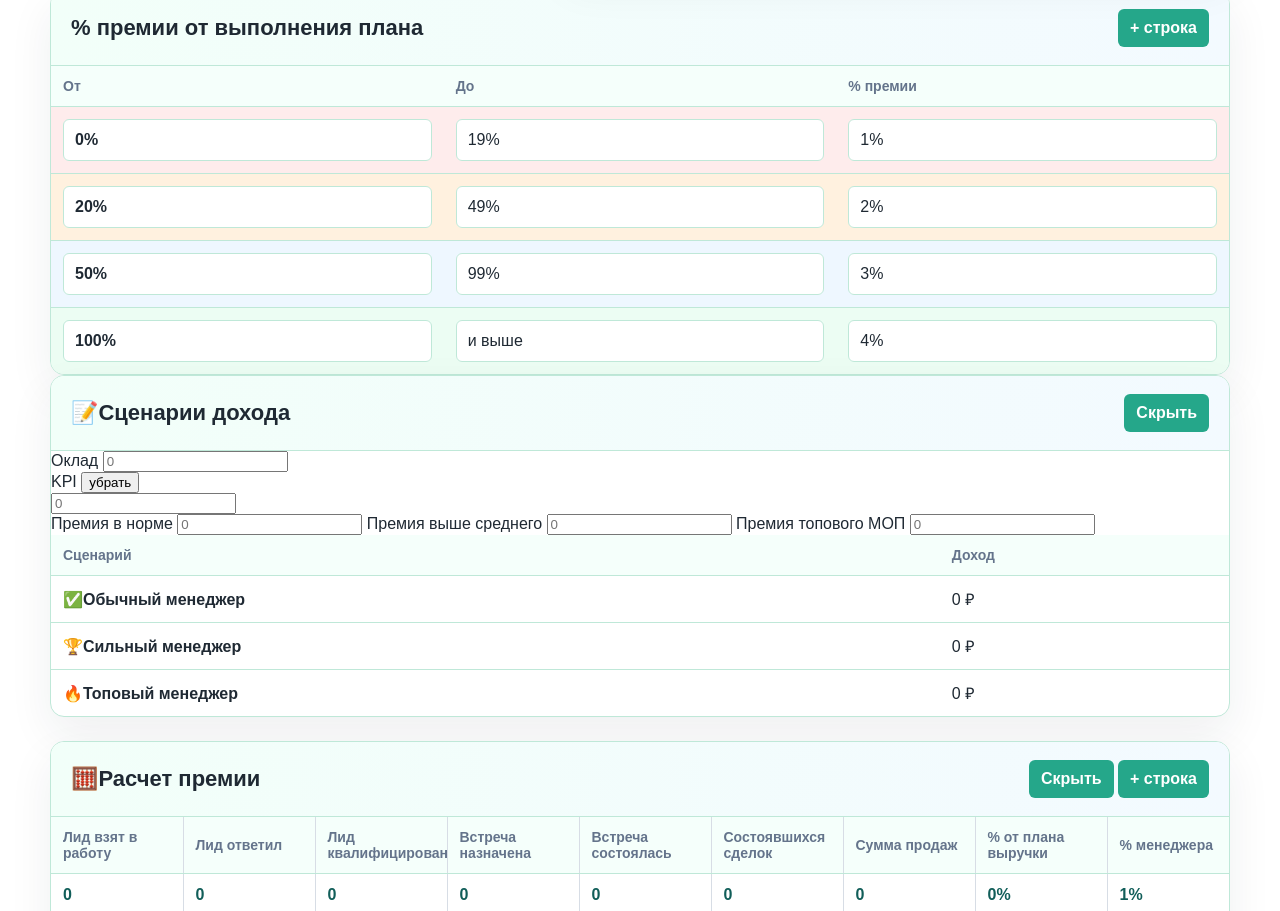
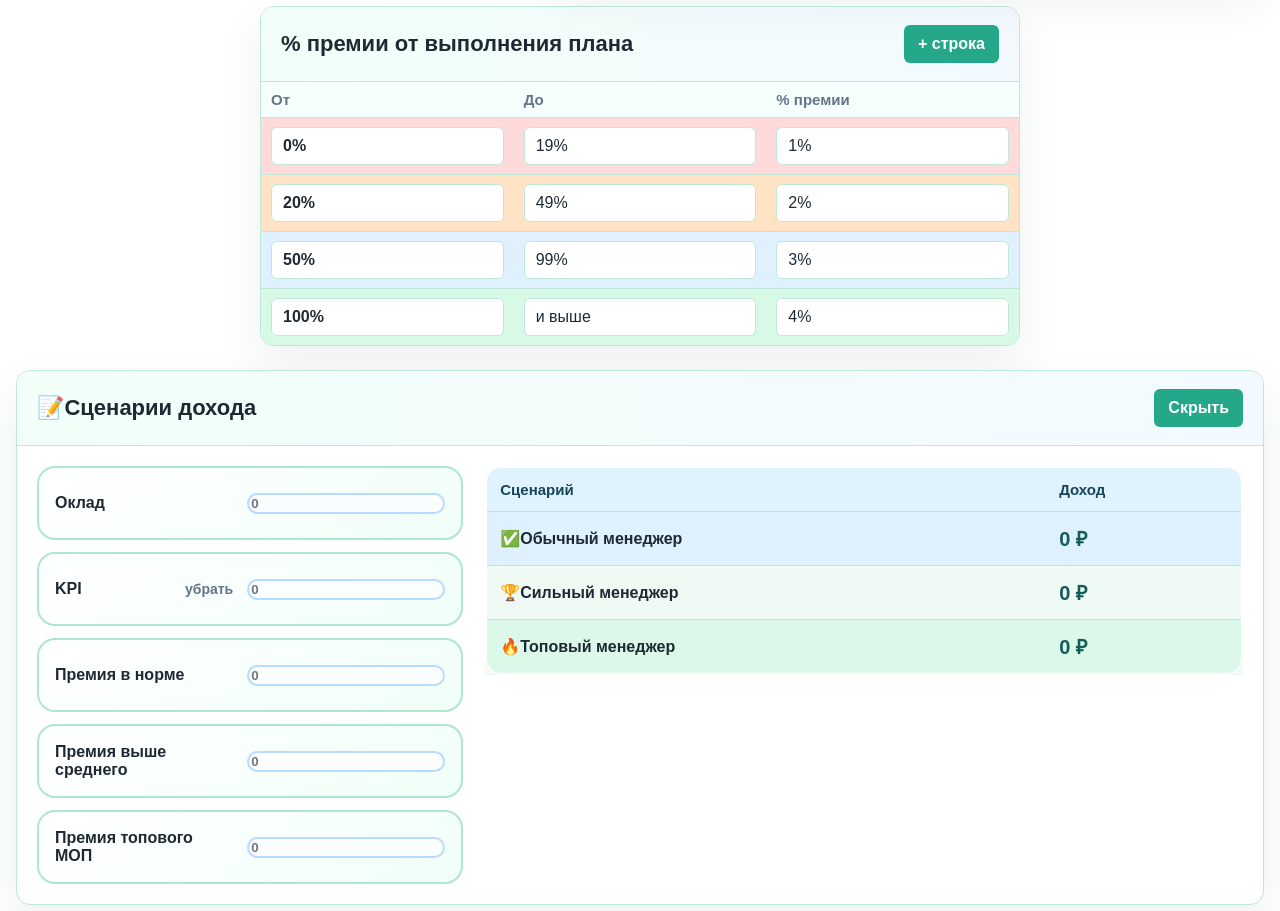
Before and after one commit to lesookaya/-sales--, a plain HTML site: page premium-calculator/index.html in a window 1280 px wide. Shown: the part 769-1680 px from the top of the page. Drawn offline with Linux system fonts and the light colour scheme.

Commit message:
styles.css

```diff
--- a/premium-calculator/styles.css
+++ b/premium-calculator/styles.css
@@ -21,12 +21,13 @@ body {
   margin: 0;
   min-height: 100vh;
   font-family: Arial, Helvetica, sans-serif;
+  font-size: 16px;
   color: var(--text);
   background: var(--bg);
 }
 
 .page {
-  width: min(1180px, calc(100% - 32px));
+  width: min(1480px, calc(100% - 32px));
   margin: 0 auto;
   padding: 40px 0;
 }
@@ -79,6 +80,10 @@ td select {
   background: #fff;
 }
 
+td select {
+  font-size: 16px;
+}
+
 .calculated-input {
   color: var(--accent-dark);
   background: var(--accent-light);
@@ -118,6 +123,13 @@ td select:focus {
   background: linear-gradient(90deg, #f2fff9, #f3faff);
 }
 
+.title-actions {
+  display: flex;
+  flex-wrap: wrap;
+  gap: 10px;
+  justify-content: flex-end;
+}
+
 .table-wrap {
   width: 100%;
   overflow-x: auto;
@@ -135,14 +147,14 @@ table {
 th,
 td {
   border-bottom: 1px solid var(--line);
-  padding: 12px;
+  padding: 13px;
   text-align: left;
   vertical-align: middle;
 }
 
 th {
   color: var(--muted);
-  font-size: 14px;
+  font-size: 15px;
   font-weight: 700;
   background: #f5fffb;
 }
@@ -179,7 +191,7 @@ tr:last-child td {
 
 .secondary-button {
   min-height: 38px;
-  padding: 8px 12px;
+  padding: 8px 14px;
   color: #fff;
   background: var(--accent);
   font-weight: 700;
@@ -203,45 +215,195 @@ tr:last-child td {
 }
 
 .bonus-block,
+.income-scenarios-block,
 .calculation-block,
 .conversion-standards-block {
   margin-top: 24px;
 }
 
+.income-content {
+  display: grid;
+  grid-template-columns: minmax(320px, 0.72fr) minmax(420px, 1.28fr);
+  gap: 22px;
+  padding: 20px;
+  align-items: start;
+}
+
+.income-cards {
+  display: grid;
+  grid-template-columns: 1fr;
+  gap: 12px;
+}
+
+.income-card {
+  display: grid;
+  grid-template-columns: minmax(120px, 0.9fr) minmax(160px, 1fr);
+  align-items: center;
+  gap: 14px;
+  min-height: 74px;
+  padding: 14px 16px;
+  border: 2px solid #aee6d2;
+  border-radius: 18px;
+  background: linear-gradient(145deg, #ffffff, #f0fff8);
+  font-weight: 700;
+}
+
+.income-card-top {
+  display: flex;
+  align-items: center;
+  justify-content: space-between;
+  gap: 8px;
+}
+
+.income-card input,
+.income-card .money-input {
+  min-width: 0;
+  border: 2px solid #b8dcff;
+  border-radius: 14px;
+  background: #fbfdff;
+  font-weight: 700;
+}
+
+.small-text-button {
+  border: 0;
+  padding: 0;
+  color: var(--muted);
+  background: transparent;
+  cursor: pointer;
+  font: inherit;
+  font-size: 14px;
+}
+
+.small-text-button:hover {
+  color: var(--danger);
+}
+
+.restore-kpi-button {
+  min-height: 56px;
+  color: var(--accent-dark);
+  background: var(--accent-light);
+}
+
+.restore-kpi-button:hover {
+  color: #ffffff;
+}
+
+#incomeScenariosTable td:last-child {
+  color: var(--accent-dark);
+  font-size: 20px;
+  font-weight: 800;
+}
+
+#incomeScenariosTable {
+  overflow: hidden;
+  border: 2px solid #a9ddff;
+  border-radius: 16px;
+  box-shadow: 0 16px 34px rgba(37, 167, 138, 0.12);
+}
+
+#incomeScenariosTable th {
+  color: #174556;
+  background: #dff3ff;
+}
+
+#incomeScenariosTable td {
+  background: #f7fcff;
+}
+
+#incomeScenariosTable tr:nth-child(even) td {
+  background: #effaf5;
+}
+
+#incomeScenariosTable .income-normal-row td {
+  background: #dff1ff;
+}
+
+#incomeScenariosTable .income-strong-row td {
+  background: #efe6ff;
+}
+
+#incomeScenariosTable .income-top-row td {
+  background: #dcf8e8;
+}
+
 .bonus-low td {
-  background: #feecec;
+  background: #ffdada;
 }
 
 .bonus-middle td {
-  background: #fff1df;
+  background: #ffe3c4;
 }
 
 .bonus-good td {
-  background: #eef7ff;
+  background: #dff1ff;
 }
 
 .bonus-best td {
-  background: #ecfdf3;
+  background: #d9f9e7;
+}
+
+.bonus-block {
+  max-width: 760px;
+  margin-right: auto;
+  margin-left: auto;
+}
+
+.bonus-block th,
+.bonus-block td {
+  padding: 9px 10px;
+}
+
+.bonus-block td input {
+  min-height: 36px;
 }
 
 #conversionStandardsTable tr[data-status="below"] td {
-  background: #feecec;
+  background: #ffdada;
 }
 
 #conversionStandardsTable tr[data-status="normal"] td {
-  background: #fff8e8;
+  background: #fff0c9;
 }
 
 #conversionStandardsTable tr[data-status="good"] td {
-  background: #eef7ff;
+  background: #dff1ff;
 }
 
 #conversionStandardsTable tr[data-status="excellent"] td {
-  background: #ecfdf3;
+  background: #d9f9e7;
 }
 
 #conversionStandardsTable select {
   appearance: auto;
+}
+
+.status-actions {
+  display: grid;
+  grid-template-columns: minmax(0, 1fr) 34px;
+  gap: 8px;
+  align-items: center;
+}
+
+.percent-cell {
+  position: relative;
+}
+
+.percent-cell input {
+  padding-right: 30px;
+}
+
+.percent-cell::after {
+  content: "%";
+  position: absolute;
+  right: 22px;
+  top: 50%;
+  color: var(--muted);
+  font-weight: 700;
+  transform: translateY(-50%);
+}
+
+.is-hidden {
+  display: none;
 }
 
 .save-section {
@@ -280,14 +442,20 @@ tr:last-child td {
 }
 
 #calculationTable {
-  min-width: 1320px;
+  width: 100%;
+  min-width: 0;
   table-layout: fixed;
 }
 
 #calculationTable th,
 #calculationTable td {
-  min-width: 120px;
+  min-width: 0;
+  padding: 9px 6px;
+  font-size: 13px;
+  line-height: 1.25;
   border-right: 1px solid var(--soft-line);
+  overflow-wrap: anywhere;
+  word-break: normal;
 }
 
 #calculationTable th:last-child,
@@ -297,12 +465,37 @@ tr:last-child td {
 
 #calculationTable th:nth-child(10),
 #calculationTable td:nth-child(10) {
-  min-width: 165px;
+  width: 13%;
 }
 
 #calculationTable th:nth-child(3),
 #calculationTable td:nth-child(3) {
-  min-width: 145px;
+  width: 11%;
+}
+
+#calculationTable th:nth-child(1),
+#calculationTable th:nth-child(2),
+#calculationTable th:nth-child(4),
+#calculationTable th:nth-child(5),
+#calculationTable th:nth-child(6),
+#calculationTable td:nth-child(1),
+#calculationTable td:nth-child(2),
+#calculationTable td:nth-child(4),
+#calculationTable td:nth-child(5),
+#calculationTable td:nth-child(6) {
+  width: 9%;
+}
+
+#calculationTable th:nth-child(7),
+#calculationTable td:nth-child(7) {
+  width: 10%;
+}
+
+#calculationTable th:nth-child(8),
+#calculationTable td:nth-child(8),
+#calculationTable th:nth-child(9),
+#calculationTable td:nth-child(9) {
+  width: 8%;
 }
 
 @media (max-width: 900px) {
@@ -314,6 +507,16 @@ tr:last-child td {
   .page-header {
     display: grid;
     align-items: start;
+  }
+
+  .income-content,
+  .income-cards,
+  .income-card {
+    grid-template-columns: 1fr;
+  }
+
+  #calculationTable {
+    min-width: 1180px;
   }
 }
 
```
